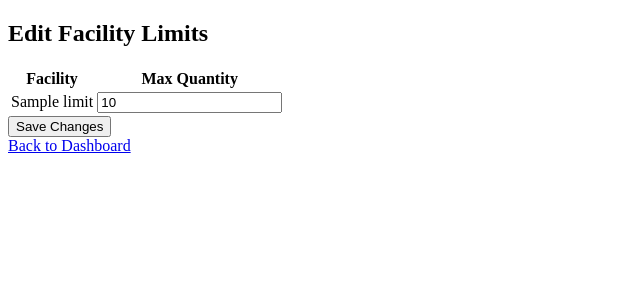
After one commit to hoshiyomii/BRB-Updated, a PHP site: page /barangay/edit_facility_limits.php in a window 1280 px wide. The commit adds this page. Shown: the top 300 px of the page, without its empty margins (0-640 px from the left). Run offline with PHP 8.4, Linux system fonts and the light colour scheme; tables that the repository leaves empty or names only in its code hold one stand-in row (values such as "Sample post").

Commit message:
The mikee branch :O

```diff
--- /dev/null
+++ b/edit_facility_limits.php
@@ -0,0 +1,47 @@
+<?php
+// edit_facility_limits.php
+include 'db_connection.php';
+
+// Handle form submission
+if ($_SERVER['REQUEST_METHOD'] === 'POST') {
+    foreach ($_POST['limits'] as $facility => $max_quantity) {
+        $facility = mysqli_real_escape_string($conn, $facility);
+        $max_quantity = (int)$max_quantity;
+        $sql = "UPDATE facility_limits SET max_quantity = $max_quantity WHERE facility_name = '$facility'";
+        mysqli_query($conn, $sql);
+    }
+    $message = "Facility limits updated successfully.";
+}
+
+// Fetch current limits
+$result = mysqli_query($conn, "SELECT * FROM facility_limits");
+$limits = [];
+while ($row = mysqli_fetch_assoc($result)) {
+    $limits[$row['facility_name']] = $row['max_quantity'];
+}
+?>
+<!DOCTYPE html>
+<html lang="en">
+<head>
+    <meta charset="UTF-8">
+    <title>Edit Facility Limits</title>
+    <link rel="stylesheet" href="styles.css">
+</head>
+<body>
+    <h2>Edit Facility Limits</h2>
+    <?php if (!empty($message)) echo '<p style="color:green;">' . $message . '</p>'; ?>
+    <form method="post">
+        <table>
+            <tr><th>Facility</th><th>Max Quantity</th></tr>
+            <?php foreach ($limits as $facility => $max): ?>
+            <tr>
+                <td><?php echo htmlspecialchars($facility); ?></td>
+                <td><input type="number" name="limits[<?php echo htmlspecialchars($facility); ?>]" value="<?php echo $max; ?>" min="0" required></td>
+            </tr>
+            <?php endforeach; ?>
+        </table>
+        <button type="submit">Save Changes</button>
+    </form>
+    <a href="admin_dashboard.php">Back to Dashboard</a>
+</body>
+</html>
--- a/includes/admin_navbar.php
+++ b/includes/admin_navbar.php
@@ -11,6 +11,7 @@
     </button>
     <div class="collapse navbar-collapse" id="navbarCollapse">
         <div class="navbar-nav ms-auto p-4 p-lg-0">
+            <a href="user_list.php" class="nav-item nav-link text-white">Resident List</a>
             <a href="admin_dashboard.php" class="nav-item nav-link text-white">Announcements</a>
             <a href="view_registrations.php" class="nav-item nav-link text-white">Registrations</a>
             <a href="view_document_requests.php" class="nav-item nav-link text-white">Document Requests</a>
--- a/view_announcement.php
+++ b/view_announcement.php
@@ -31,11 +31,7 @@ if (!$announcement) {
     <meta content="" name="description">
 
     <!-- Favicon -->
-<<<<<<< HEAD
-    <link href="img/favicon.ico" rel="icon">
-=======
     <link href="img/new_logo.png" rel="icon">
->>>>>>> upstream/master
 
     <!-- Google Web Fonts -->
     <link rel="preconnect" href="https://fonts.googleapis.com">
```
Also changed, not shown: facilities_reservation_form.php (+17 -8 lines), process_facilities_reservation.php (+29 -0 lines), view_facilities_reservations.php (+0 -19 lines).
